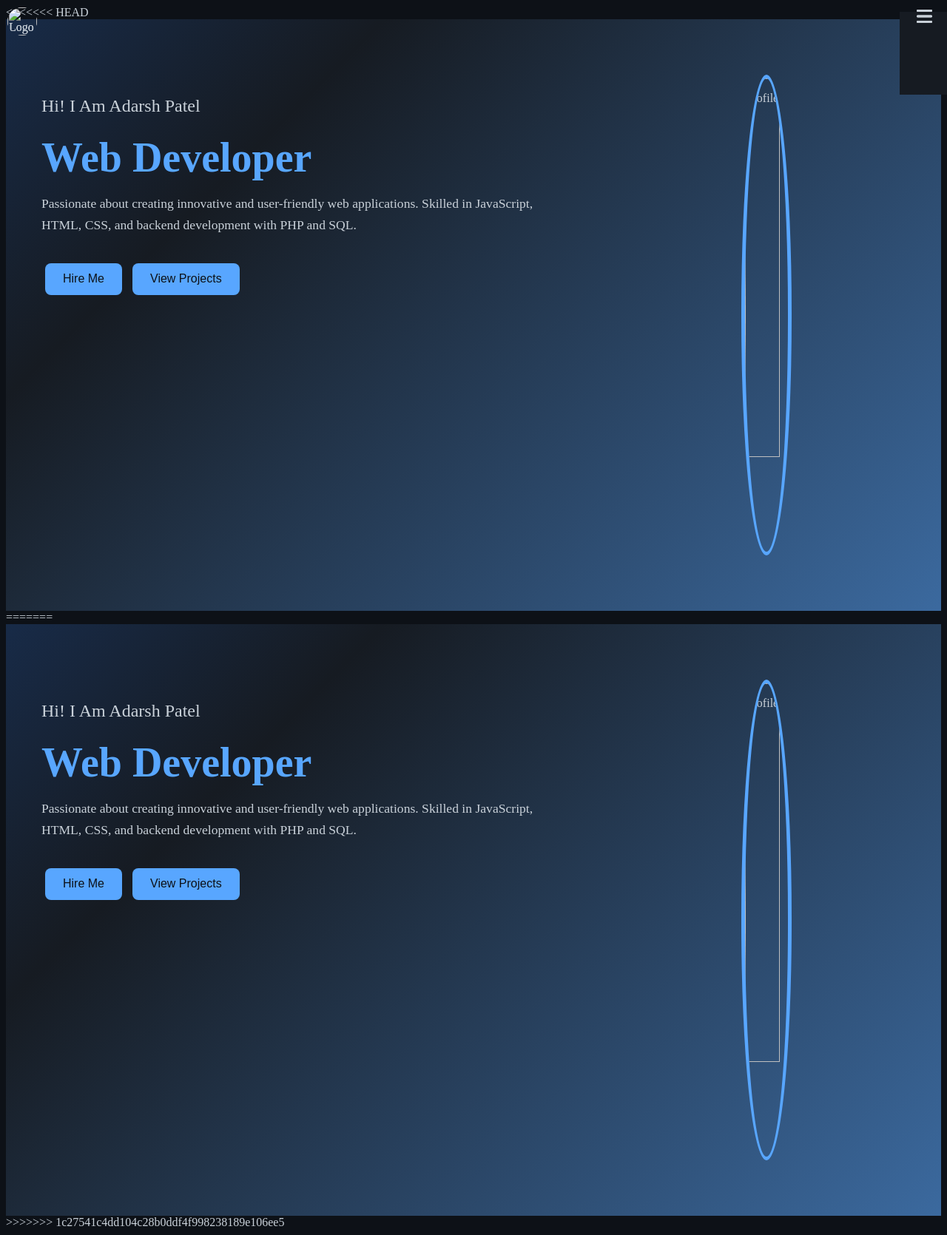
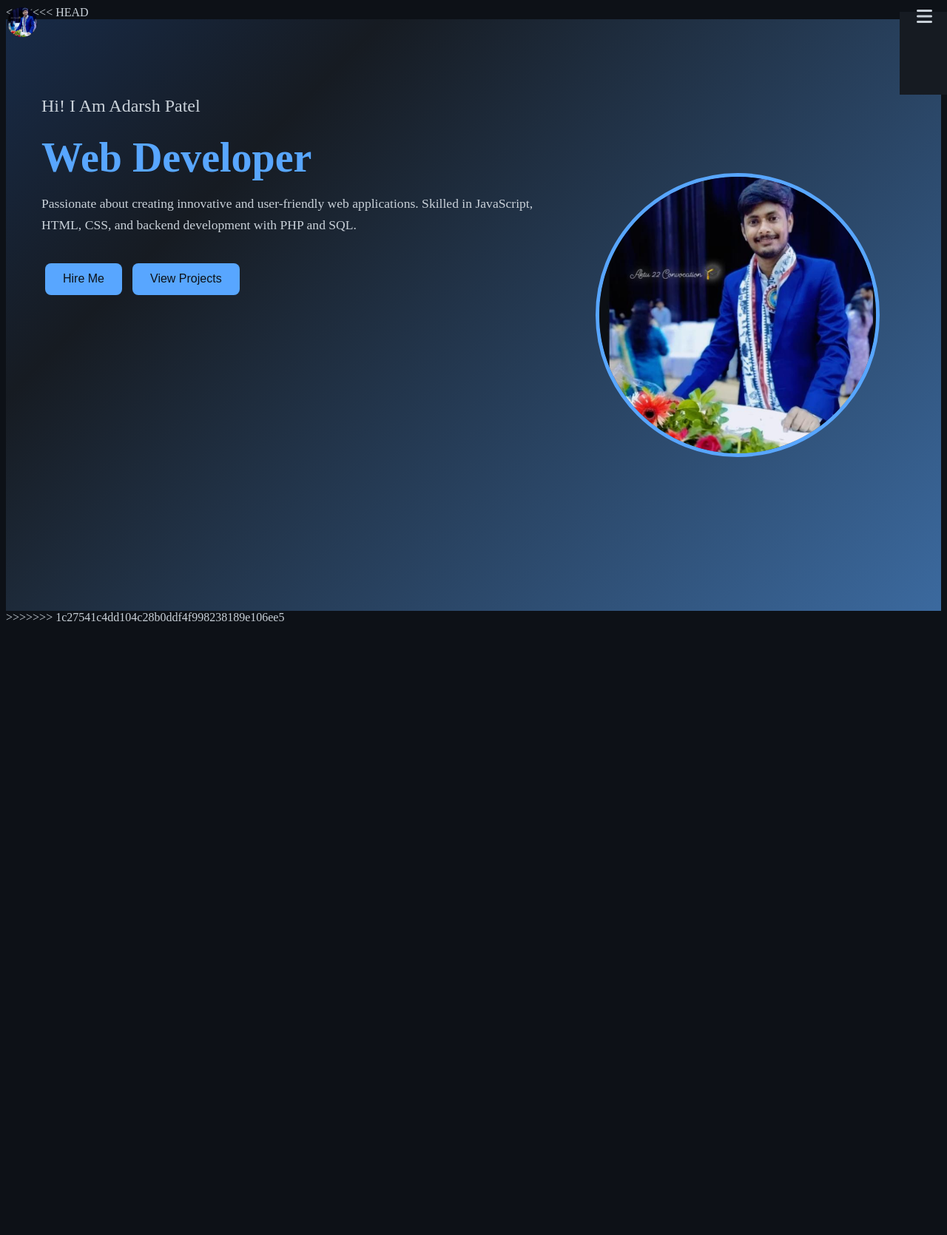
Before and after one commit to AdarshPatelCSIT/Portfolio, a plain HTML site: page index.html in a window 1280 px wide. Shown: the whole page at 74% size. After the commit the page ends 852 px from the top, so only its background shows below. Drawn offline with Linux system fonts and the light colour scheme; files whose address does not match are found by name.

Commit message:
Update index.html

```diff
--- a/index.html
+++ b/index.html
@@ -49,55 +49,7 @@
     <script src="script.js"></script>
 </body>
 </html>
-=======
-<!DOCTYPE html>
-<html lang="en">
-<head>
-    <meta charset="UTF-8">
-    <meta name="viewport" content="width=device-width, initial-scale=1.0">
-    <title>Portfolio</title>
-    <link rel="stylesheet" href="ind.css">
-    <link rel="stylesheet" href="https://cdnjs.cloudflare.com/ajax/libs/font-awesome/6.7.1/css/all.min.css" integrity="sha512-5Hs3dF2AEPkpNAR7UiOHba+lRSJNeM2ECkwxUIxC1Q/FLycGTbNapWXB4tP889k5T5Ju8fs4b1P5z/iB4nMfSQ==" crossorigin="anonymous" referrerpolicy="no-referrer" />
-</head>
-<body>
-    <div class="portfolio-container">
-        <!-- Logo -->
-        <div class="logo">
-            <img src="/portfolio_project/me.jpg" alt="Logo">
-        </div>
-        <!-- Hamburger Menu -->
-        <div class="hamburger" onclick="toggleMenu()">
-            <i class="fa fa-bars"></i>
-        </div>
-        <!-- Navigation -->
-        <ul class="navlist">
-            <li><a class="active" href="#home">Home</a></li>
-            <li><a href="work.html">Work</a></li>
-            <li><a href="about.html">About</a></li>
-            <li><a href="project.html">Projects</a></li>
-            <li><a href="services.html">Services</a></li>
-        </ul>
-        <div class="left-container">
-            <div class="content">
-                <p class="intro">Hi! I Am <span>Adarsh Patel</span></p>
-                <h1>Web Developer</h1>
-                <p class="detail">Passionate about creating innovative and user-friendly web applications. Skilled in JavaScript, HTML, CSS, and backend development with PHP and SQL.</p>
-                <div class="btn-container">
-                    <a href="hire.html"><button>Hire Me</button></a>
-                    <a href="project.html"><button>View Projects</button></a>
-                </div>
-            </div>
-        </div>
-        <div class="right-container">
-            <div class="profile-image">
-                <img src="/portfolio_project/me.jpg" alt="Profile">
-            </div>
-        </div>
-        <div class="design">
-            <div class="animated-bg"></div>
-        </div>
-    </div>
-    <script src="script.js"></script>
+
 </body>
 </html>
 >>>>>>> 1c27541c4dd104c28b0ddf4f998238189e106ee5
```
